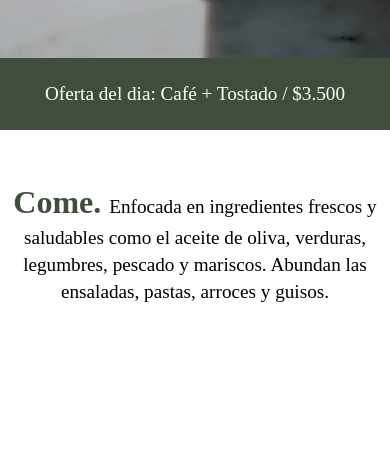
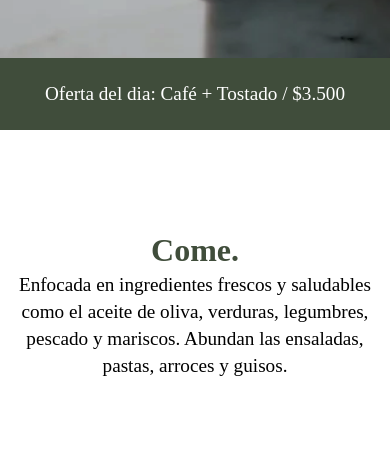
Before and after one commit to Dantrux22/El-cafe-de-las-ma-anas, a plain HTML site: page index.html in a window 390 px wide. Shown: the part 860-1326 px from the top of the page. Drawn offline with Linux system fonts and the light colour scheme; grey boxes are pictures that could not be loaded.

Commit message:
1.0.3
correcciones

```diff
--- a/responsive-index.css
+++ b/responsive-index.css
@@ -51,15 +51,21 @@ content {
     color: var(--color-datalles);
   }
 .content{
-    display: block;
+    display: flex;
+    flex-direction: column;
 }
   .bebe-responsive{
     display: none;
   }
  .descripcion-p{
-    display: inline-block;
+    display: flex;
+    flex-direction: column;
     height: 40vh;
     padding: 40px 30px;
+    text-align: center;
+    align-items: center;
+    justify-content: center;
+    margin: 0 auto;
  }
 
  /* HORARIO */
```
